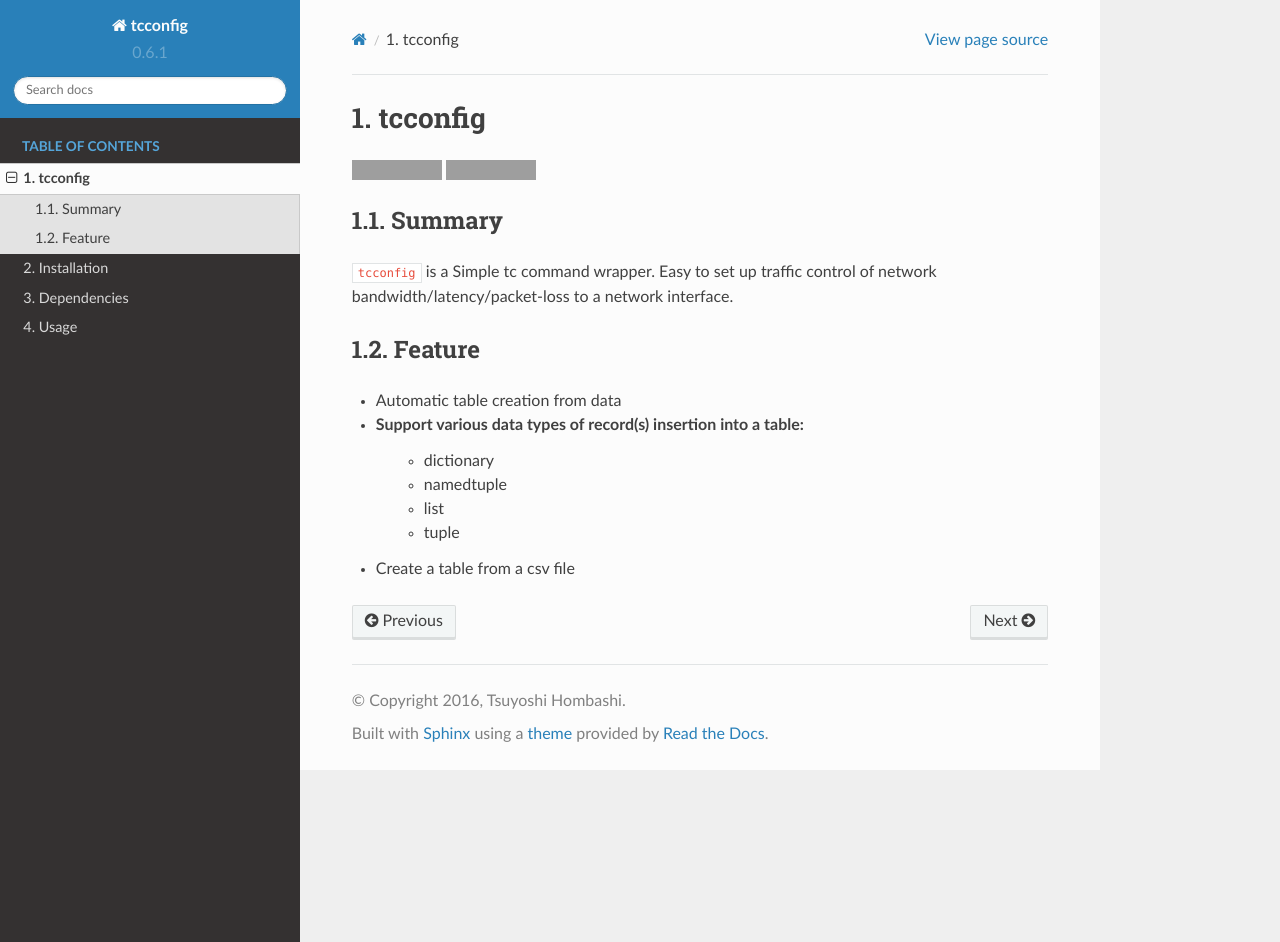
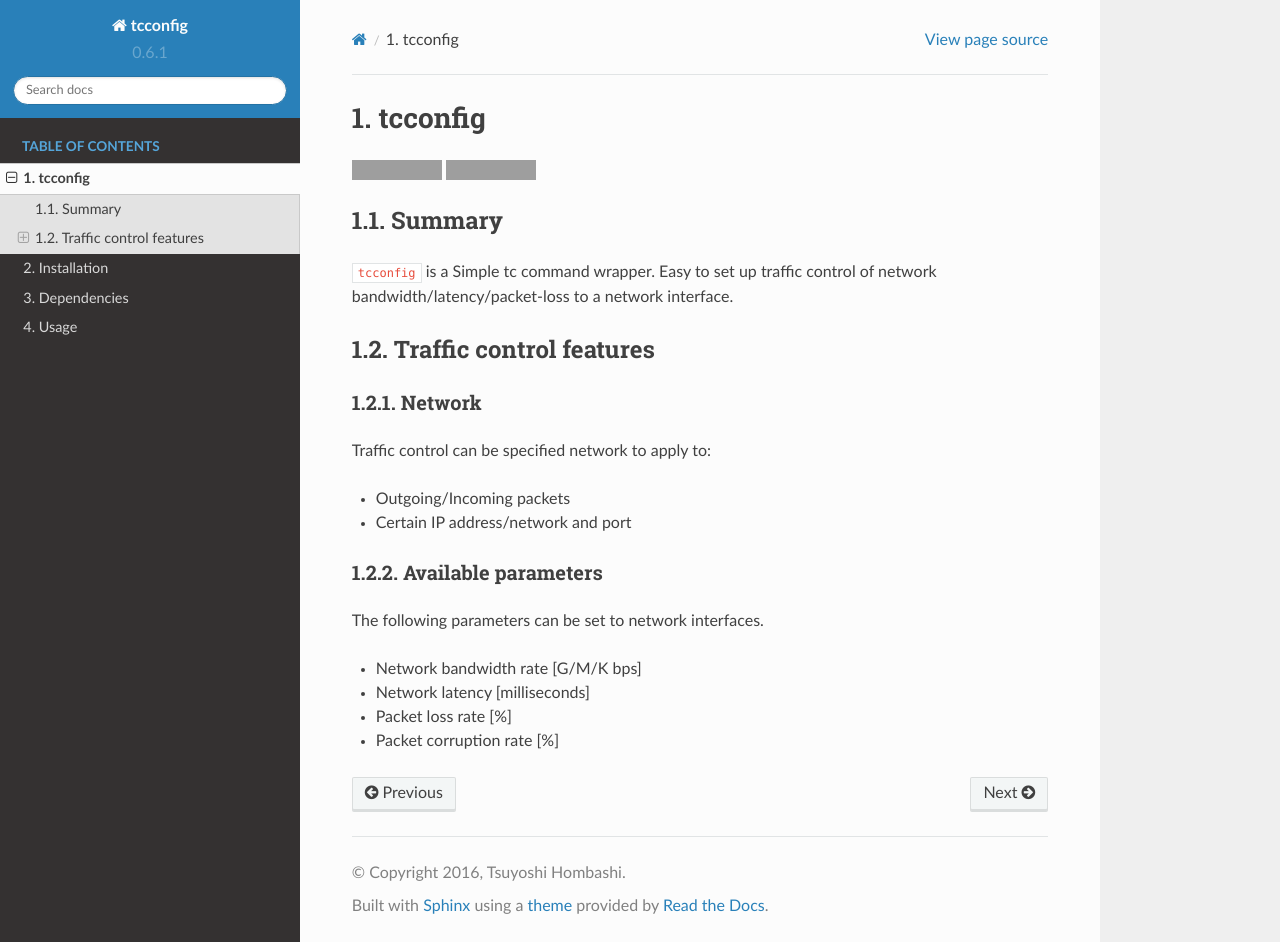
Before and after one commit to thombashi/tcconfig, a Sphinx documentation site: the page built from docs/pages/introduction.rst, in a window 1280 px wide and 942 px high. Built offline with Sphinx 7.4.7 and the Read the Docs theme 2.0.0, drawn with Linux system fonts in a browser that asks for light colours; pages that are not in the unit, such as notebooks, are missing from menus; grey boxes are pictures that could not be loaded.

Commit message:
[ci skip] Fix docs

```diff
--- a/docs/pages/introduction.rst
+++ b/docs/pages/introduction.rst
@@ -14,13 +14,23 @@ Summary
 Easy to set up traffic control of network bandwidth/latency/packet-loss to a network interface.
 
 
-Feature
--------
+Traffic control features
+------------------------
 
-- Automatic table creation from data
-- Support various data types of record(s) insertion into a table:
-    - dictionary
-    - namedtuple
-    - list
-    - tuple
-- Create a table from a csv file
+Network
+~~~~~~~
+
+Traffic control can be specified network to apply to:
+
+-  Outgoing/Incoming packets
+-  Certain IP address/network and port
+
+Available parameters
+~~~~~~~~~~~~~~~~~~~~
+
+The following parameters can be set to network interfaces.
+
+-  Network bandwidth rate [G/M/K bps]
+-  Network latency [milliseconds]
+-  Packet loss rate [%]
+-  Packet corruption rate [%]
```
